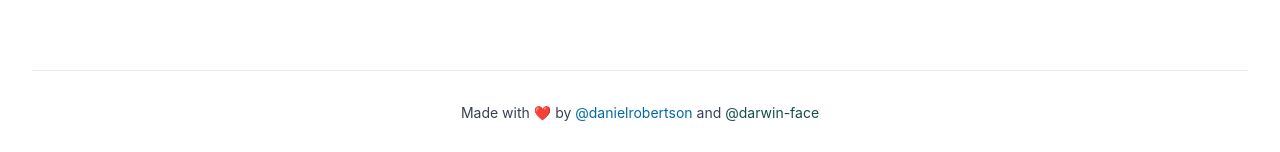
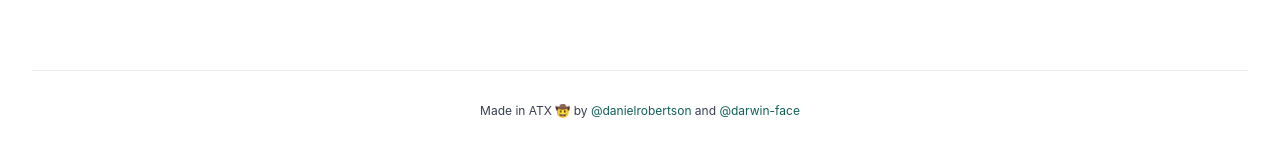
Before and after one commit to danielrobertson/taggle, a Next.js app: page / in a window 1280 px wide. Shown: the part 730-882 px from the top of the page. Built offline with nearby package versions, Linux system fonts and the light colour scheme.

Commit message:
feat: new footer

```diff
--- a/pages/index.tsx
+++ b/pages/index.tsx
@@ -1,4 +1,4 @@
-import type { NextPage } from "next";
+import type { GetServerSideProps, GetStaticProps, NextPage } from "next";
 import { SyntheticEvent, useEffect, useState } from "react";
 import Head from "next/head";
 import Image from "next/image";
@@ -154,21 +154,23 @@ const Home: NextPage = () => {
         </button>
       </main>
 
-      <footer className={classnames(styles.footer, "text-sm text-gray-700")}>
-        Made with ❤️ by&#160;
+      <footer className={classnames(styles.footer, "text-xs text-gray-700")}>
+        <div className="mx-auto text-center">
+          Made in ATX 🤠 by&#160;
           <a
-          className="inline-block text-sky-700"
+            className="inline text-teal-800"
             href="https://danielrobertson.me/"
           >
             @danielrobertson
           </a>
           &#160;and&#160;
           <a
-          className="inline-block text-teal-900"
+            className="inline text-teal-800 whitespace-nowrap"
             href="https://github.com/darwin-face"
           >
             @darwin-face
           </a>
+        </div>
       </footer>
     </div>
   );
--- a/styles/Home.module.css
+++ b/styles/Home.module.css
@@ -13,15 +13,8 @@
 }
 
 .footer {
-  display: flex;
   padding: 2rem 0;
   border-top: 1px solid #eaeaea;
-  justify-content: center;
-  align-items: center;
-}
-
-.footer a {
-  display: flex;
   justify-content: center;
   align-items: center;
 }
```
Lines whose indentation alone changed are shown as unchanged.
